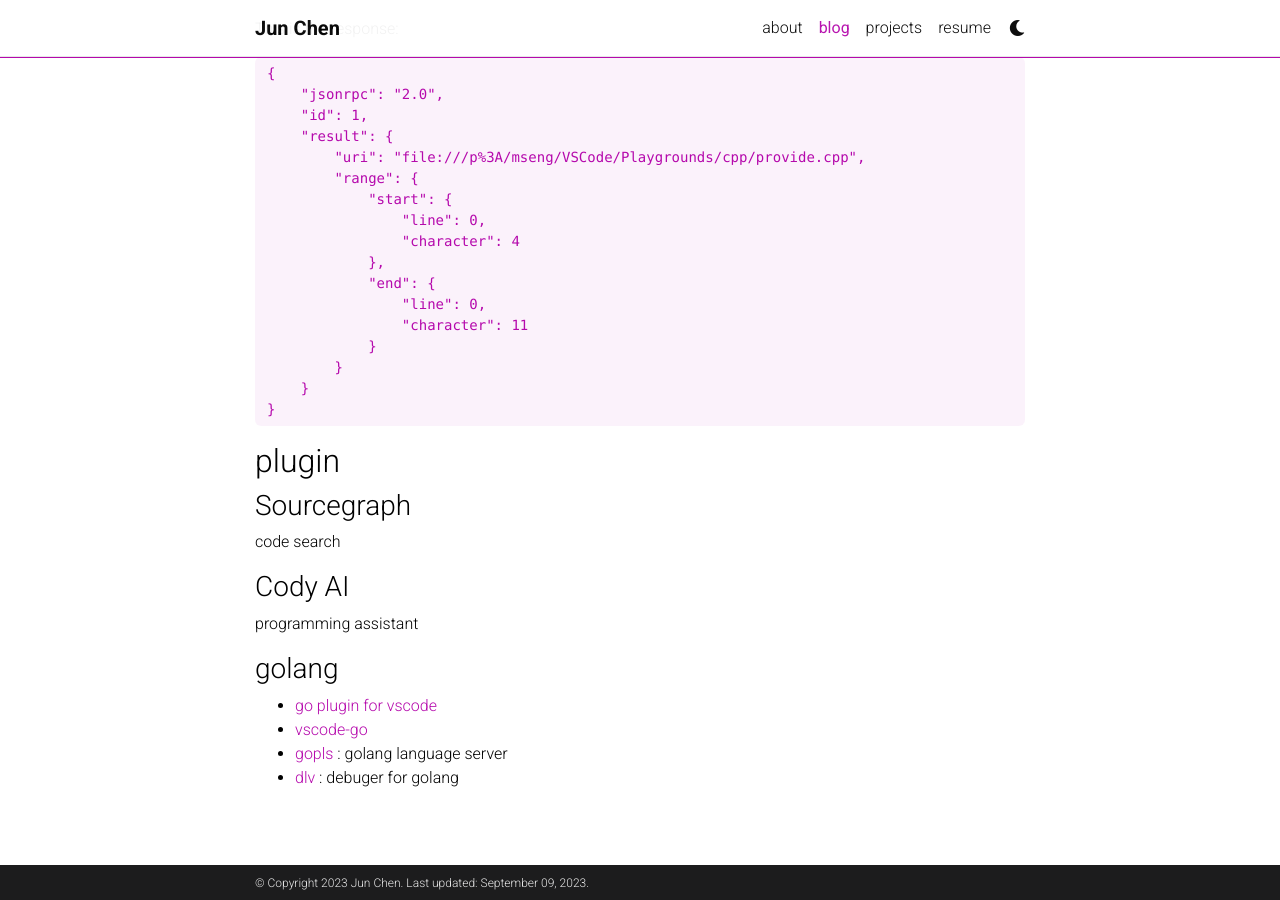
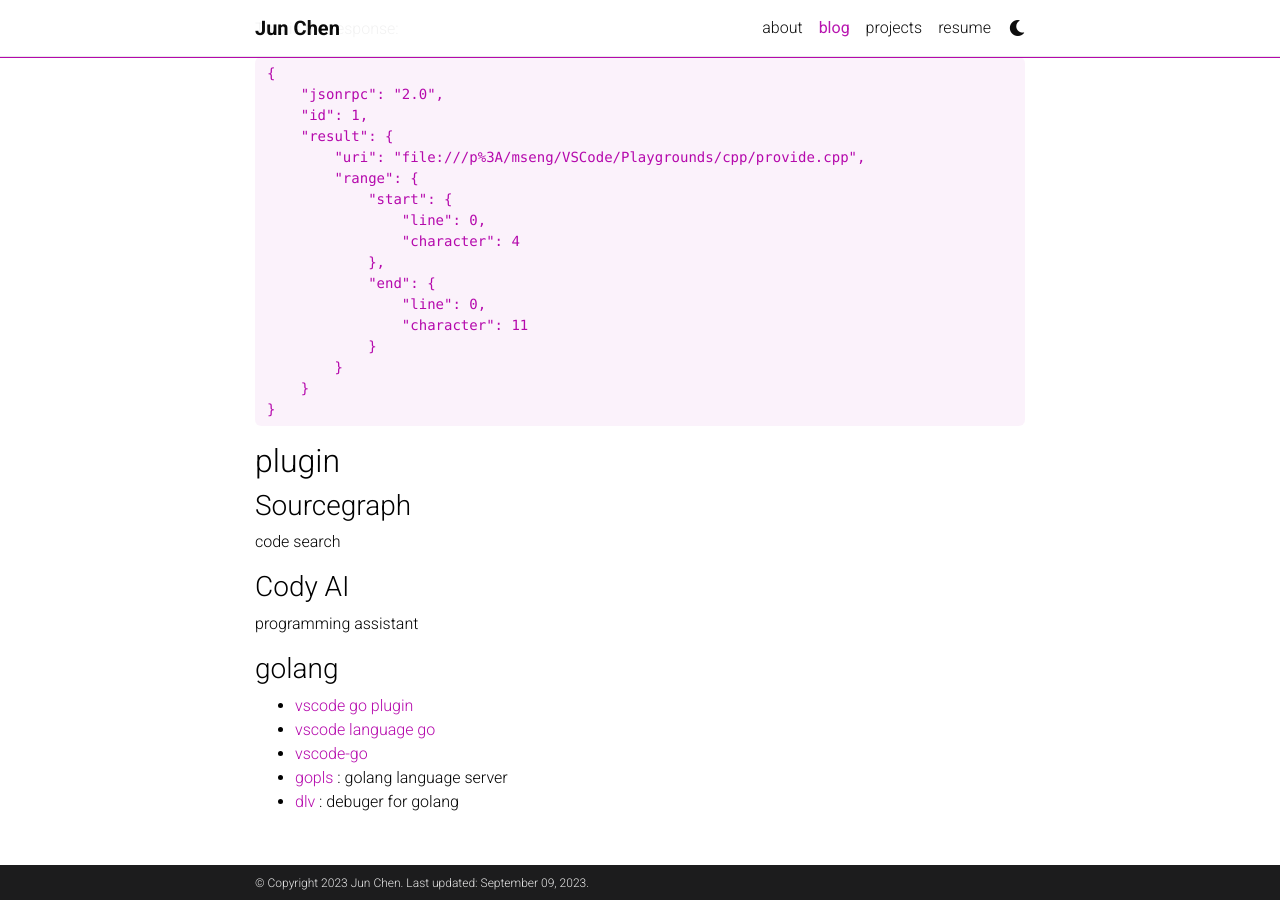
Before and after one commit to chenjun305/chenjun305.github.io, a Jekyll site: the page built from _posts/2023-02-09-vscode.md, in a window 1280 px wide and 900 px high, scrolled down 1204 px. Built offline with Jekyll 4.4.1, drawn with Linux system fonts in a browser that asks for light colours; full-size pictures stand in for the smaller copies a plugin makes; comment, search, counter and statistics services are not loaded; a style sheet for code colours, icons or effects is not loaded.

Commit message:
change post - vs code

```diff
--- a/_posts/2023-02-09-vscode.md
+++ b/_posts/2023-02-09-vscode.md
@@ -75,7 +75,8 @@
 
 
 ### golang
-* [go plugin for vscode](https://marketplace.visualstudio.com/items?itemName=golang.Go)
+* [vscode go plugin](https://marketplace.visualstudio.com/items?itemName=golang.Go)
+* [vscode language go](https://code.visualstudio.com/docs/languages/go)
 * [vscode-go](https://github.com/golang/vscode-go)
 * [gopls](https://github.com/golang/tools/tree/master/gopls) : golang language server
 * [dlv](https://github.com/go-delve/delve) : debuger for golang
```
